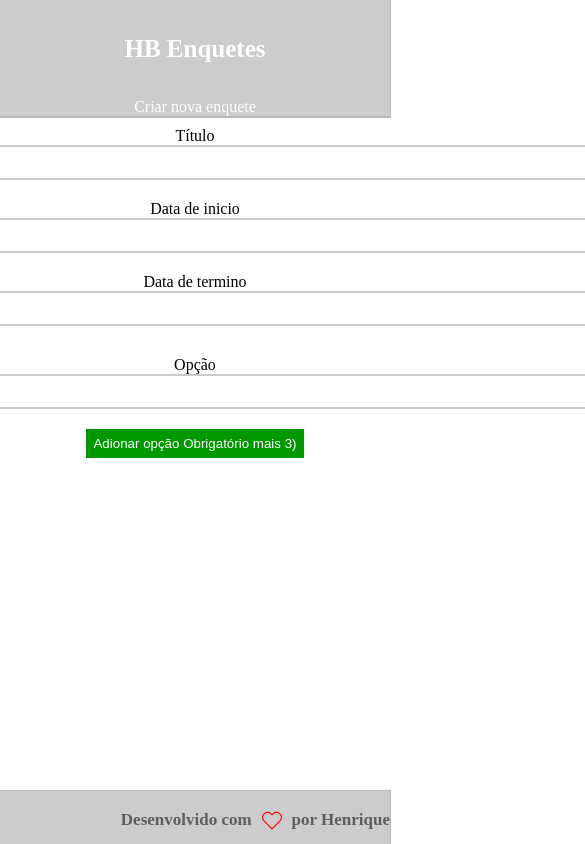
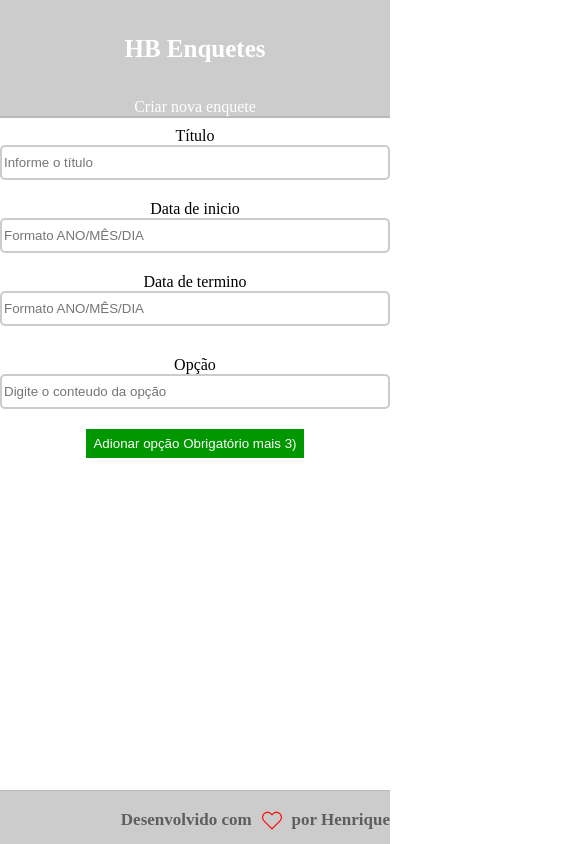
Before and after one commit to Henriquesb-1/voting-system-web-ui, a React (Create React App) app: page /register in a window 390 px wide. Shown: the whole page, 585 px wide, since content can reach past the window. Built offline with nearby package versions, Linux system fonts and the light colour scheme.

Commit message:
Added responsive form.

```diff
--- a/src/components/Poll/RegisterPoll/registerPoll.css
+++ b/src/components/Poll/RegisterPoll/registerPoll.css
@@ -2,6 +2,9 @@
     width: 100%;
 }
 
+.input-group .input {
+    width: 100%;
+}
 .input-group .input input {
     width: 800px;
     height: 35px;
@@ -34,3 +37,10 @@
     border: none;
     cursor: pointer;
 }
+
+@media screen and (max-width: 800px) {
+    .input-group .input input {
+        width: 100%;
+    }
+
+}
```
